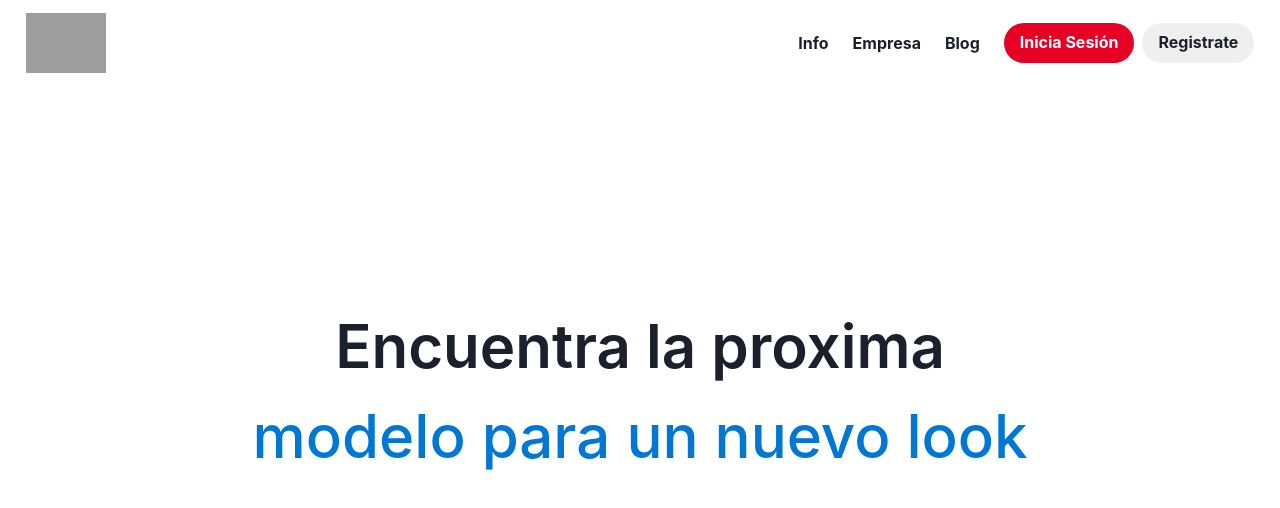
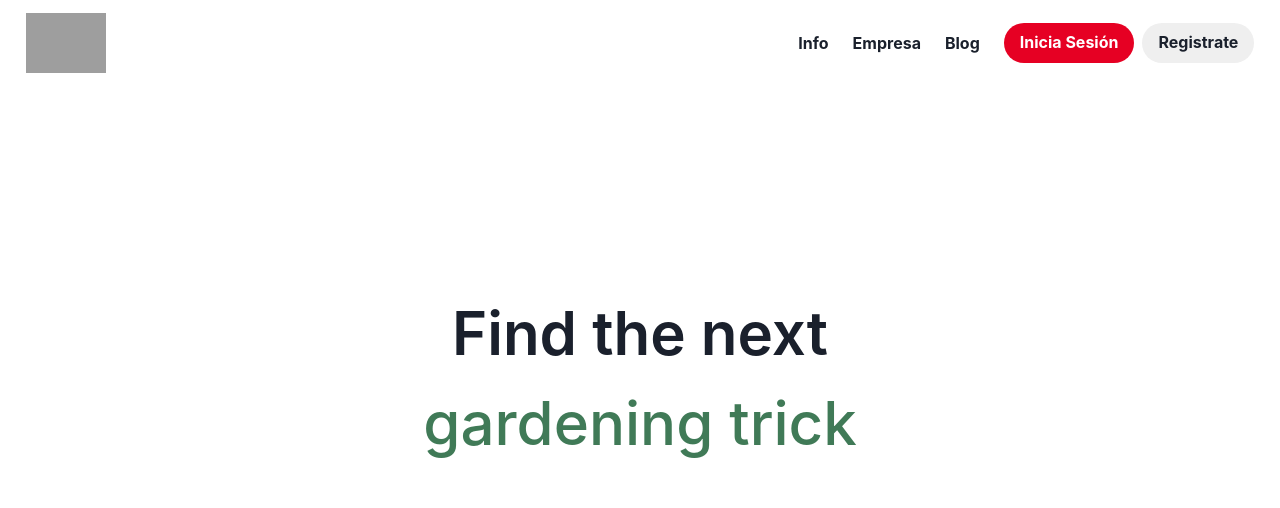
Before and after one commit to olaracode/pinterest-clone, a Next.js app: page / in a window 1280 px wide. Shown: the top 508 px of the page. Built offline with nearby package versions, Linux system fonts and the light colour scheme; grey boxes are pictures that could not be loaded.

Commit message:
:sparkles: Add landing interval animation

```diff
--- a/components/atoms/CustomButton.jsx
+++ b/components/atoms/CustomButton.jsx
@@ -1,7 +1,8 @@
-import React from 'react'
+import React from "react";
 import { Text, Button } from "@chakra-ui/react";
+import { motion } from "framer-motion";
 
-const CustomButton = ({ content, ...props }) => {
+const CustomButton = ({ content, tap, ...props }) => {
   let bgColor =
     props.bgColor && props.bgColor === "main"
       ? "#e60023"
@@ -9,9 +10,20 @@ const CustomButton = ({ content, ...props }) => {
       ? "#efefef"
       : props.bgColor;
 
-    let ftColor = props.ftColor ? props.ftColor : props.bgColor === "main" && "white"
+  let ftColor = props.ftColor
+    ? props.ftColor
+    : props.bgColor === "main" && "white";
+
   return (
-      <Button {...props} bg={bgColor} borderRadius="100px" _hover={{filter: "brightness(0.8)"}}>
+    <Button
+      as={motion.button}
+      {...props}
+      bg={bgColor}
+      borderRadius="100px"
+      _hover={{ filter: "brightness(0.8)" }}
+      _focus={{ border: "none" }}
+      whileTap={{ scale: [1.005, 1] }}
+    >
       <Text as="p" fontSize={16} color={ftColor}>
         {content}
       </Text>
@@ -19,4 +31,4 @@ const CustomButton = ({ content, ...props }) => {
   );
 };
 
-export default CustomButton
+export default CustomButton;
--- a/components/organisms/navbar/navbar.jsx
+++ b/components/organisms/navbar/navbar.jsx
@@ -6,7 +6,6 @@ const Navbar = () => {
   const logo = "/assets/imgs/plogo.png";
   return (
     <Box w="100%">
-      {/* DESKTOP NAVBAR */}
       <Flex mx="2%" my={"1%"} justifyContent="space-between" alignItems="center" display={{base: "none", md: "flex"}}>
         <Image src={logo} height="60px" cursor="pointer"/>
         <Flex alignItems="center" gap="6">
@@ -20,15 +19,10 @@ const Navbar = () => {
             Blog
           </Text>
           <Flex gap={2}>
-            <CustomButton content="Inicia Sesión" bgColor={"main"} fontWeight="bold"/>
-            <CustomButton content="Registrate" bgColor={"secondary"} fontWeight="bold" />
+            <CustomButton content="Inicia Sesión" bgColor={"main"} fontWeight="bold" tap={true}/>
+            <CustomButton content="Registrate" bgColor={"secondary"} fontWeight="bold" tap={true}/>
           </Flex>
         </Flex>
-      </Flex>
-      {/* END DESKTOP NAVBAR */}
-
-      <Flex mx="2%">
-
       </Flex>
     </Box>
   );
--- a/pages/index.jsx
+++ b/pages/index.jsx
@@ -5,33 +5,37 @@ import textLanding from "../public/assets/utils/landingText";
 import { motion } from "framer-motion";
 
 export default function Home() {
-  const [repeat, setRepeat] = useState(0);
   let [currentItem, setCurrentItem] = useState(0);
-  const animations = {
+  let animations = {
+    entry: {
+      y: [100, 0],
+      opacity: [0, 1],
+    },
     exit: {
-      y: ["0px", "-60px"],
+      y: [0, -100],
       opacity: [1, 0],
     },
-    entry: {
-      y: ["60px", "0px"],
-      opacity: [0, 1],
-    },
   };
-  const list = {
-    visible: {
-      opacity: 1,
-      transition: {
-        when: "beforeChildren",
-        staggerChildren: 0.3,
-      },
-    },
-    hidden: {
-      opacity: 0,
-      transition: {
-        when: "afterChildren",
-      },
-    },
-  };
+
+  let [currentAnimation, setCurrentAnimation] = useState("entry");
+
+  useEffect(() => {
+    let landingAnimation = setInterval(() => {
+      if (currentAnimation === "exit") {
+        setCurrentAnimation("entry");
+      }
+      setTimeout(() => {
+        setCurrentAnimation("exit");
+      }, 3000);
+      if (currentItem === textLanding.length - 1) {
+        setCurrentItem(0);
+      } else {
+        setCurrentItem(currentItem + 1);
+      }
+    }, 4000);
+    return () => clearInterval(landingAnimation);
+  });
+
   return (
     <>
       <Navbar />
@@ -47,18 +51,19 @@ export default function Home() {
             fontSize={{ base: "24px", md: "42px", lg: "60px" }}
             fontWeight="semibold"
           >
-            Encuentra la proxima
+            Find the next
           </Text>
             <Text
               as={motion.p}
               fontSize={{ base: "24px", md: "42px", lg: "60px" }}
-            color={textLanding[0].color}
+              color={textLanding[currentItem].color}
               fontWeight="medium"
-            variants={list}
-            animate="visible"
+              variants={animations}
+              animate={currentAnimation === "entry" ? animations.entry : animations.exit }
             >
               {textLanding[currentItem].title}
             </Text>
+
         </Box>
       </Flex>
     </>
--- a/public/assets/utils/landingText.js
+++ b/public/assets/utils/landingText.js
@@ -1,14 +1,14 @@
 const textLanding = [
     {
-        title: "modelo para un nuevo look",
+        title: "idea for the weekend",
         color: "#0078d3"
     },
     {
-        title: "truco de jardineria",
+        title: "gardening trick",
         color: "#407a57"
     },
     {
-        title: "ideas para la cena de la semana",
+        title: "art project inspiration",
         color: "#c28b00"
     }
 ]
```
Lines whose indentation alone changed are shown as unchanged.
